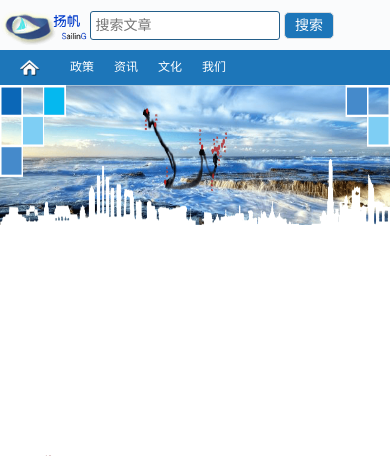
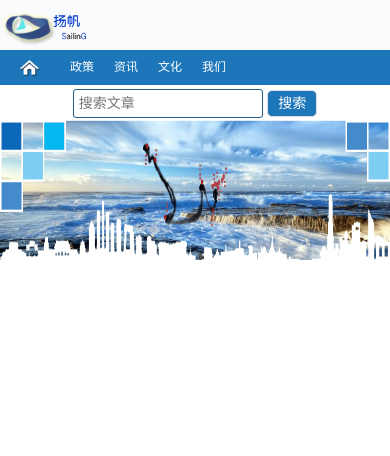
Before and after one commit to fs12580/road, a Django app: page /index/ in a window 390 px wide. Shown: the top 456 px of the page. Run offline with Django 3.2, Linux system fonts and the light colour scheme; data that the repository does not hold is empty; style sheets or scripts are compiled from the project's sources.

Commit message:
res change5

```diff
--- a/gxu/static/css/base.css
+++ b/gxu/static/css/base.css
@@ -579,8 +579,9 @@ a:focus {
           width: 20px;
           padding: 0 10px; }
     .nav .search {
-      float: none;
-      margin-left: 50px; }
+      width: 100%;
+      text-align: center;
+      line-height: 35px; }
 
   .banner {
     min-width: auto !important; }
--- a/gxu/static/css/base.scss
+++ b/gxu/static/css/base.scss
@@ -965,8 +965,9 @@ a:focus {
             }
         }
         .search{
-            float: none;
-            margin-left: 50px;
+            width: 100%;
+            text-align: center;
+            line-height: 35px;
         }
     }
     .banner {
--- a/gxu/templates/gxu/base.html
+++ b/gxu/templates/gxu/base.html
@@ -33,7 +33,7 @@
             <!-- <span class="change-lang"><a href="">中/En</a></span> -->
         </div>
     </div>
-    <div class="banner" style="background-color: #aecbdc;">
+    <div class="banner">
         {% if page == 'index' %}
         <img src="/static/images/new-banner.png" alt=""> {% else %}
         <img src="/static/images/banner-policy.png" alt=""> {% endif %}
```
